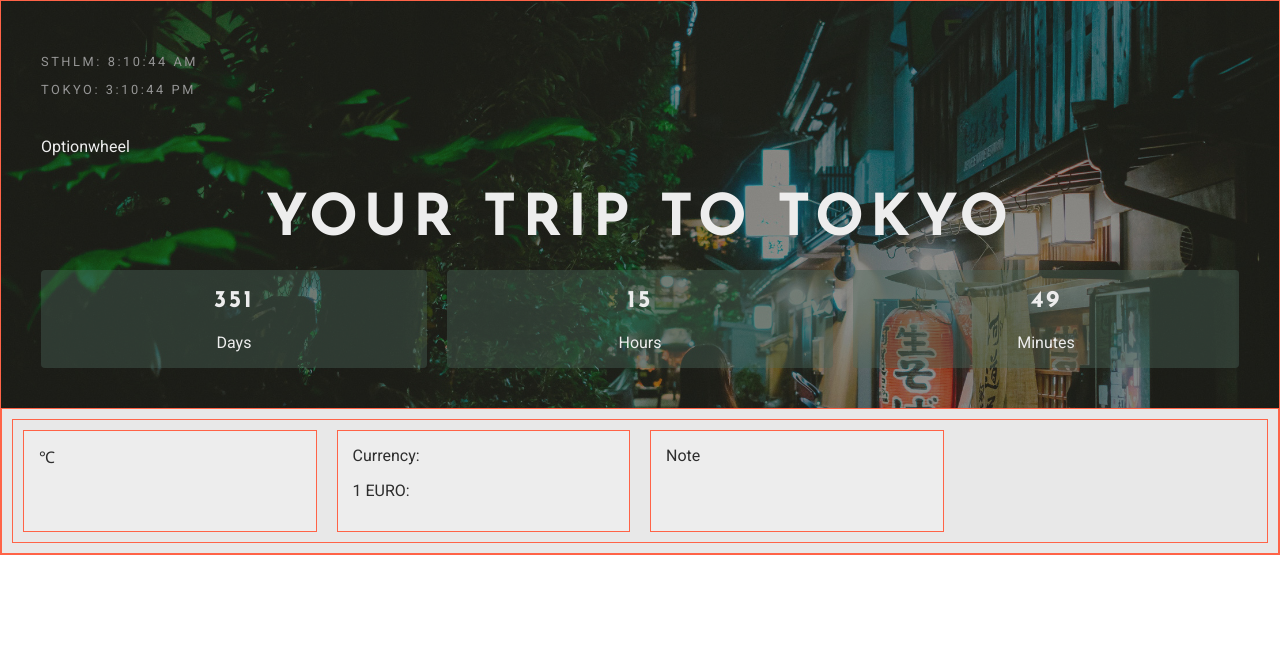
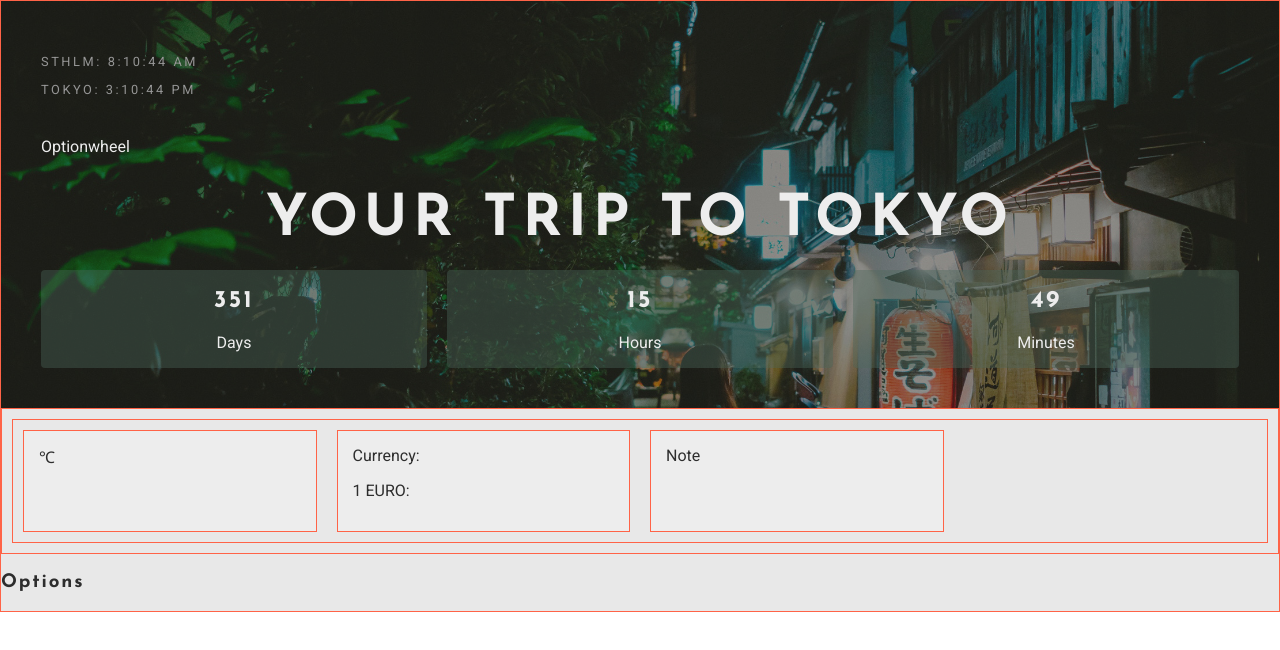
Before and after one commit to uddesson/travel-planner, a React (Create React App) app: page / in a window 1280 px wide. Both pictures are taken after a click on the element "Optionwheel". Shown: the top 650 px of the page. Built offline with nearby package versions, Linux system fonts and the light colour scheme; no server answers.

Commit message:
Display options-component onClick

```diff
--- a/src/components/App.js
+++ b/src/components/App.js
@@ -1,11 +1,18 @@
 import React, { Component } from 'react';
 import Header from './Header';
 import Main from './Main';
+import Options from './Options';
 import '../App.css';
 
 class App extends Component {
-  testClick(){
+
+  state = {
+    optionMode: false
+  }
+
+  testClick = () => {
     console.log('hey')
+    this.setState({optionMode: true});
   }
 
   render() {
@@ -13,6 +20,7 @@ class App extends Component {
       <div className="container testborder">
         <Header testClick={this.testClick}/>
         <Main />
+        {this.state.optionMode && <Options />}
       </div>
     );
   }
--- /dev/null
+++ b/src/components/Options.js
@@ -0,0 +1,11 @@
+import React from 'react';
+
+class Options extends React.Component{
+    render(){
+        return(
+            <h3>Options</h3>
+        )
+    };
+}
+
+export default Options;
```
